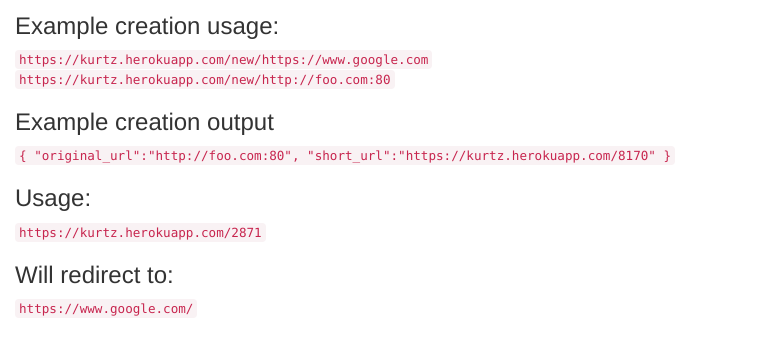
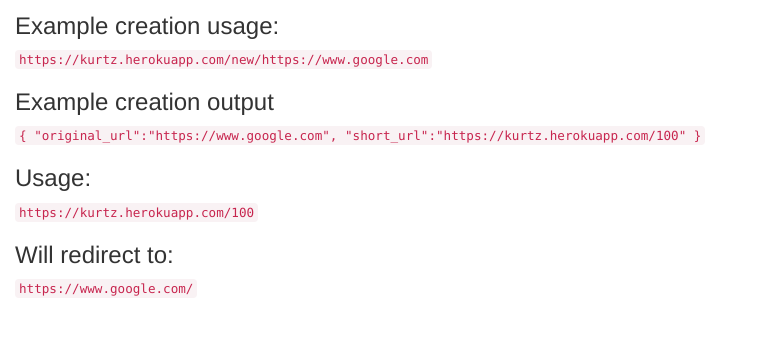
Before and after one commit to melkisedek/kurtz, a website: page client/index.html in a window 1280 px wide. Shown: the part 417-774 px from the top of the page, without its empty margins (0-779 px from the left). Drawn offline with nearby package versions, Linux system fonts and the light colour scheme.

Commit message:
Update index.html

```diff
--- a/client/index.html
+++ b/client/index.html
@@ -22,13 +22,13 @@
             <a href="http://www.freecodecamp.com/melkisedek" target="_blank"><i class="fa fa-fire fa-fw"></i></a></p>
         <p>Created by Melkisedek Hamakali.</p>
         <h1 class="header">FreeCodeCamp URL Shortener Microservice</h1>
-        <h3>Example creation usage:</h3><code>https://kurtz.herokuapp.com/new/https://www.google.com</code><br/>
-        <code>https://kurtz.herokuapp.com/new/http://foo.com:80</code>
+        <h3>Example creation usage:</h3>
+        <code>https://kurtz.herokuapp.com/new/https://www.google.com</code><br/>
         <h3>Example creation output</h3><code>{
-  "original_url":"http://foo.com:80",
-  "short_url":"https://kurtz.herokuapp.com/8170"
+  "original_url":"https://www.google.com",
+  "short_url":"https://kurtz.herokuapp.com/100"
 }</code>
-        <h3>Usage:</h3><code>https://kurtz.herokuapp.com/2871</code>
+        <h3>Usage:</h3><code>https://kurtz.herokuapp.com/100</code>
         <h3>Will redirect to:</h3><code>https://www.google.com/</code></div>
 </body>
 </html>
```
